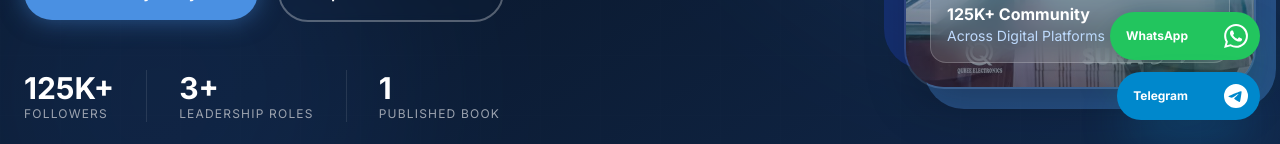
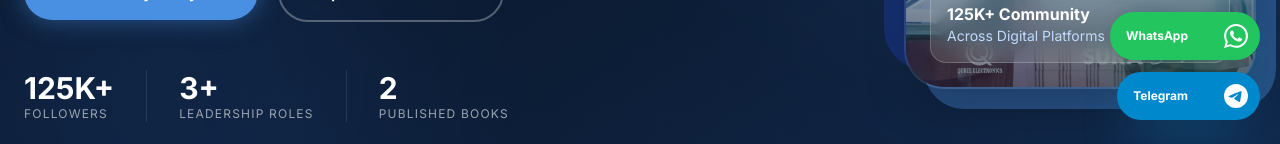
Before and after one commit to WorkuFikadu/kanenus-portfolio, a Next.js app: page / in a window 1280 px wide. Shown: the part 656-800 px from the top of the page. Built offline with nearby package versions, Linux system fonts and the light colour scheme; a web font is replaced by a local one.

Commit message:
Update stats: 2 Published Books

```diff
--- a/src/app/page.tsx
+++ b/src/app/page.tsx
@@ -48,8 +48,8 @@ export default function Home() {
               </div>
               <div className="w-px bg-white/10 hidden sm:block"></div>
               <div className="text-center lg:text-left">
-                <p className="text-3xl font-bold text-white">1</p>
-                <p className="text-xs text-gray-400 uppercase tracking-widest">Published Book</p>
+                <p className="text-3xl font-bold text-white">2</p>
+                <p className="text-xs text-gray-400 uppercase tracking-widest">Published Books</p>
               </div>
             </div>
           </div>
```
